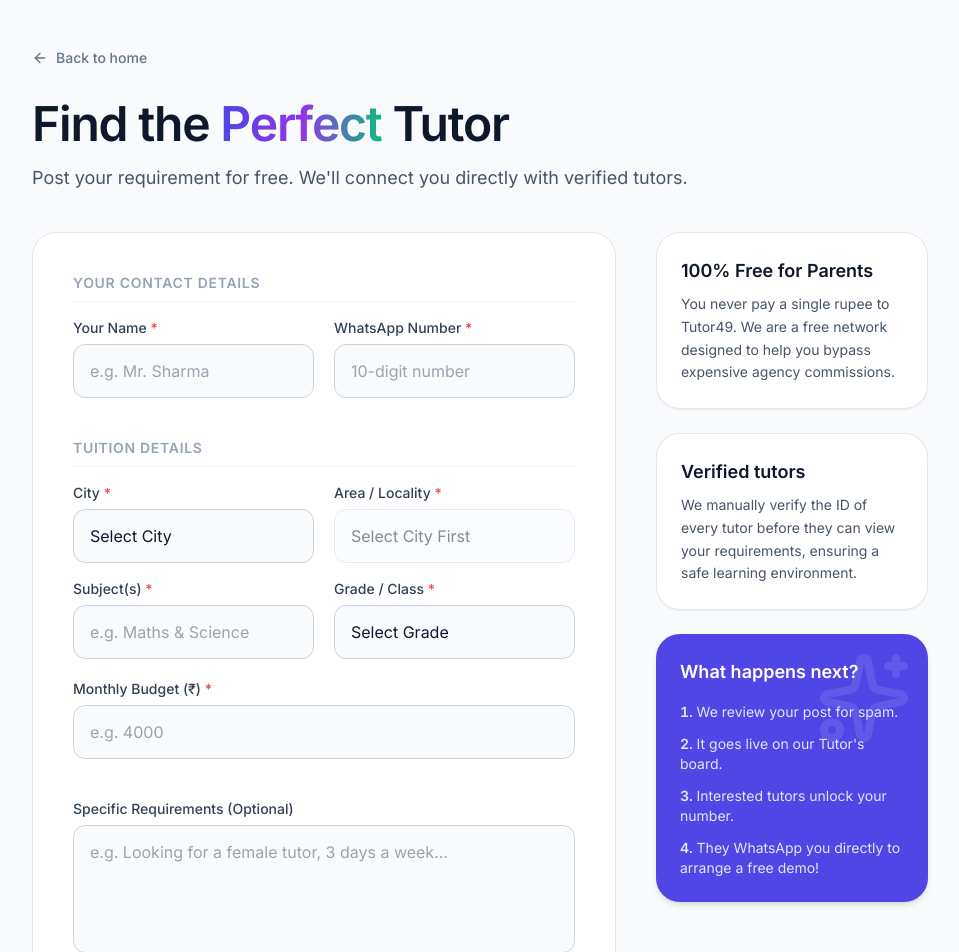
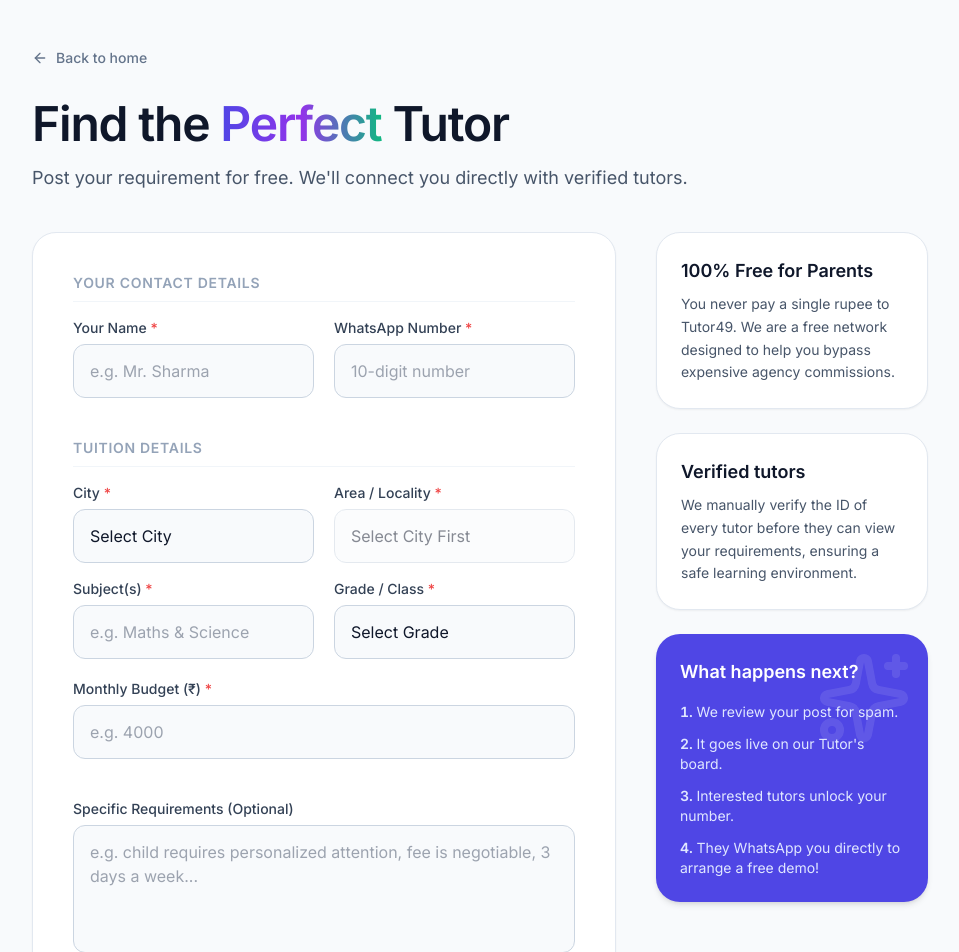
Before and after one commit to Amaan225/Luminous-Classes-Frontend, a React (Vite) app: page /parent in a window 1280 px wide. Shown: the top 952 px of the page, without its empty margins (160-1119 px from the left). Built offline with nearby package versions, Linux system fonts and the light colour scheme; a web font is replaced by a local one.

Commit message:
text update

```diff
--- a/src/pages/ParentPortal.jsx
+++ b/src/pages/ParentPortal.jsx
@@ -176,7 +176,7 @@ function ParentPortal() {
                 <div className="space-y-4 pt-4">
                   <div className="flex flex-col gap-1.5">
                     <label className="text-sm font-medium text-slate-700">Specific Requirements (Optional)</label>
-                    <textarea name="requirements" value={formData.requirements} onChange={handleChange} className="px-4 py-3.5 rounded-xl border border-slate-300 bg-slate-50 focus:bg-white focus:ring-2 focus:ring-indigo-500 outline-none w-full h-32 resize-none" placeholder="e.g. Looking for a female tutor, 3 days a week..."></textarea>
+                    <textarea name="requirements" value={formData.requirements} onChange={handleChange} className="px-4 py-3.5 rounded-xl border border-slate-300 bg-slate-50 focus:bg-white focus:ring-2 focus:ring-indigo-500 outline-none w-full h-32 resize-none" placeholder="e.g. child requires personalized attention, fee is negotiable, 3 days a week..."></textarea>
                   </div>
                 </div>
                 {submitStatus === 'error' && (
```
